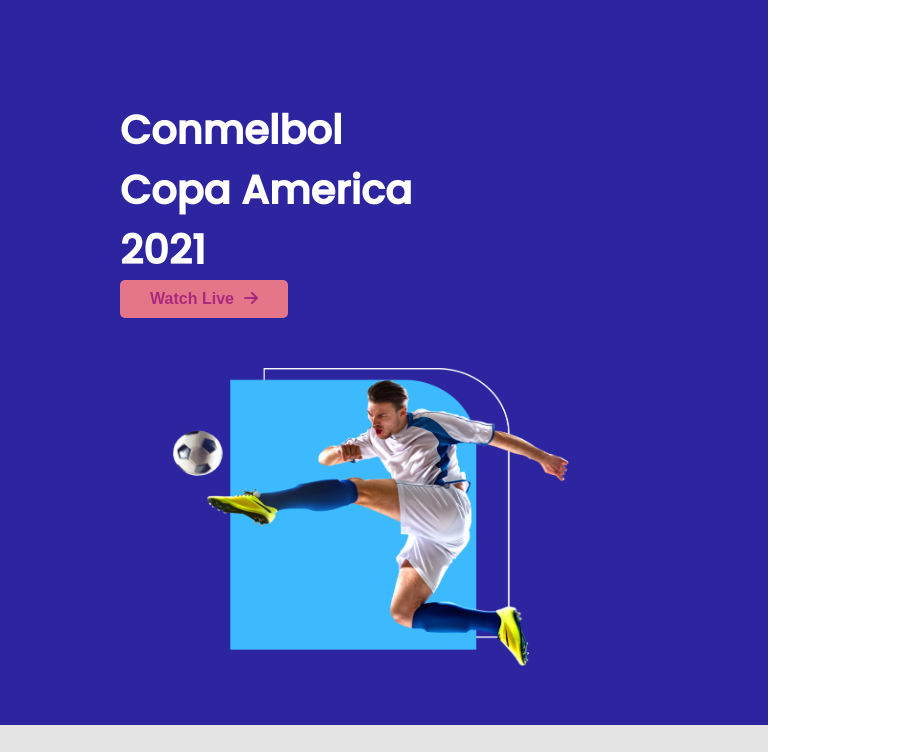
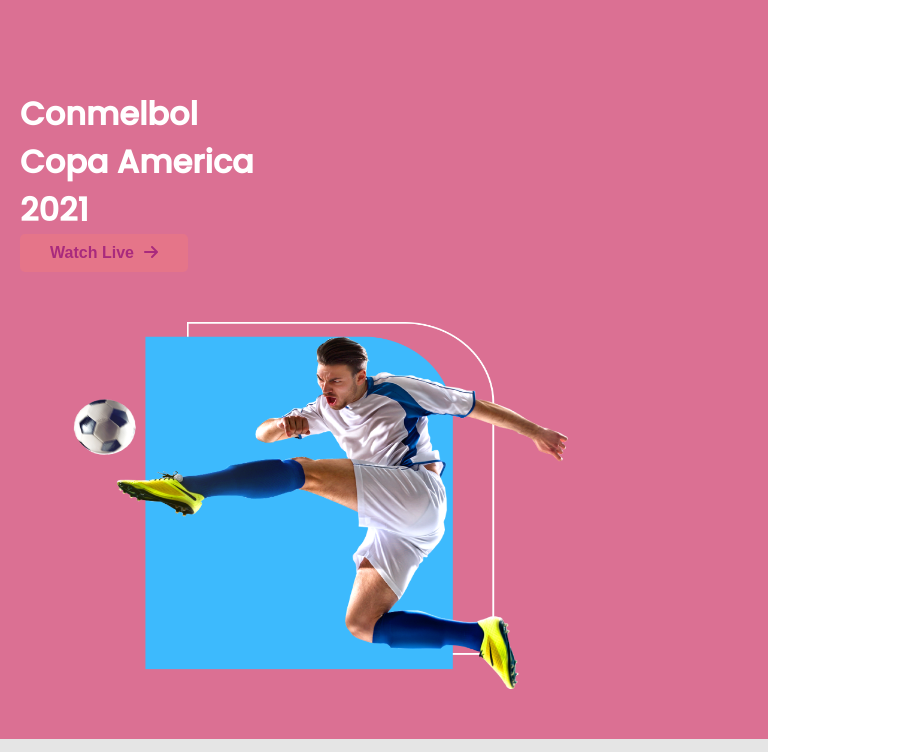
Before and after one commit to proloypaul/Football_News, a plain HTML site: page index.html in a window 768 px wide. Shown: the top 752 px of the page, 918 px wide, since content can reach past the window. Drawn offline with Linux system fonts and the light colour scheme.

Commit message:
resposibe done

```diff
--- a/style.css
+++ b/style.css
@@ -208,3 +208,36 @@ footer{
         width: 100%;
     }
 }
+
+@media only screen and (min-width: 768px) and (max-width: 1024px){
+    header{
+        padding: 40px 20px;
+        background-color: palevioletred;
+    }
+    .football_news_header{
+        width: 100%;
+
+    }
+    .header_child_one h1{
+        font-size: 32px;
+        font-weight: bold;
+    }
+    .header_child_two img{
+        margin-top: 50px;
+        width: 500px;
+        height: 370px;
+    }
+    .players{
+        margin: 10px  150px;
+    }
+    .player{
+        width: 100%;
+        grid-template-columns: repeat(2, 250px);
+
+    }
+    .footer{
+        width: 100%;
+    }
+
+
+}
```
